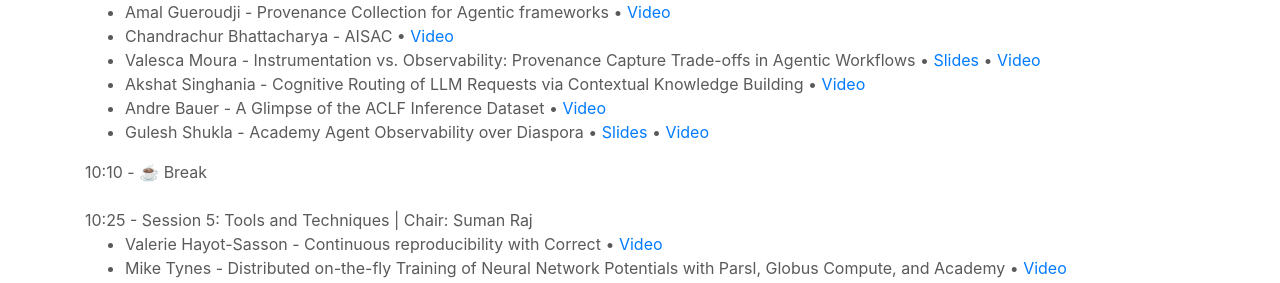
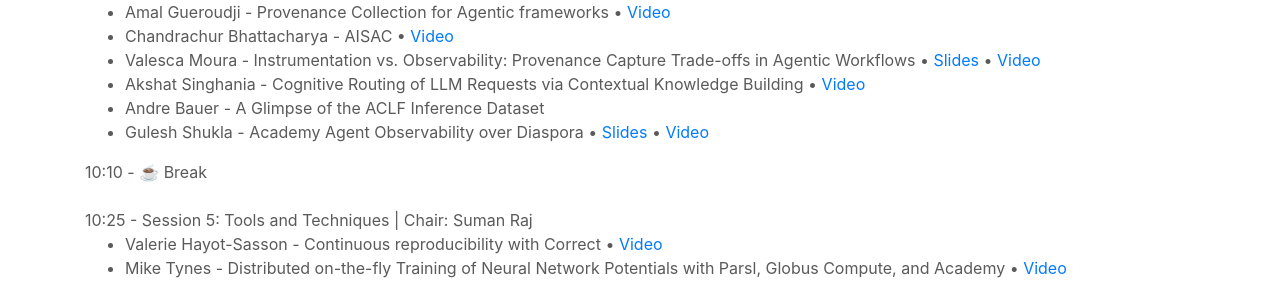
Before and after one commit to Parsl/parsl.github.io, a Jekyll site: the page built from parslfest/apex2026.html, in a window 1280 px wide and 900 px high, scrolled down 1548 px. Shown: the part 162-445 px from the top of the window. Built offline with Jekyll 4.4.1, drawn with Linux system fonts in a browser that asks for light colours.

Commit message:
Remove link to deleted Andre video

```diff
--- a/parslfest/apex2026.html
+++ b/parslfest/apex2026.html
@@ -115,7 +115,7 @@ title: APeX Summit 2026 - Academy, Parsl, Globus Compute
 <li>Chandrachur Bhattacharya - AISAC  • <a href="https://youtu.be/dSJTsj8cbCA">Video</a> </li>
 <li>Valesca Moura - Instrumentation vs. Observability: Provenance Capture Trade-offs in Agentic Workflows  • <a href="2026/moura-provenance.pdf" target="_blank">Slides</a> • <a href="https://youtu.be/ixRAI6xd2y4">Video</a> </li>
 <li>Akshat Singhania - Cognitive Routing of LLM Requests via Contextual Knowledge Building  • <a href="https://youtu.be/BeIEuk9bu9Q">Video</a>  </li>
-<li>Andre Bauer - A Glimpse of the ACLF Inference Dataset •  <a href="https://youtu.be/zW4Kp24g_n4">Video</a>  </li>
+<li>Andre Bauer - A Glimpse of the ACLF Inference Dataset </li>
 <li>Gulesh Shukla - Academy Agent Observability over Diaspora  • <a href="2026/shukla-diaspora.pdf" target="_blank">Slides</a>  • <a href="https://youtu.be/ZtVx4shpR5c">Video</a> </li>
 </ul>
 
```
